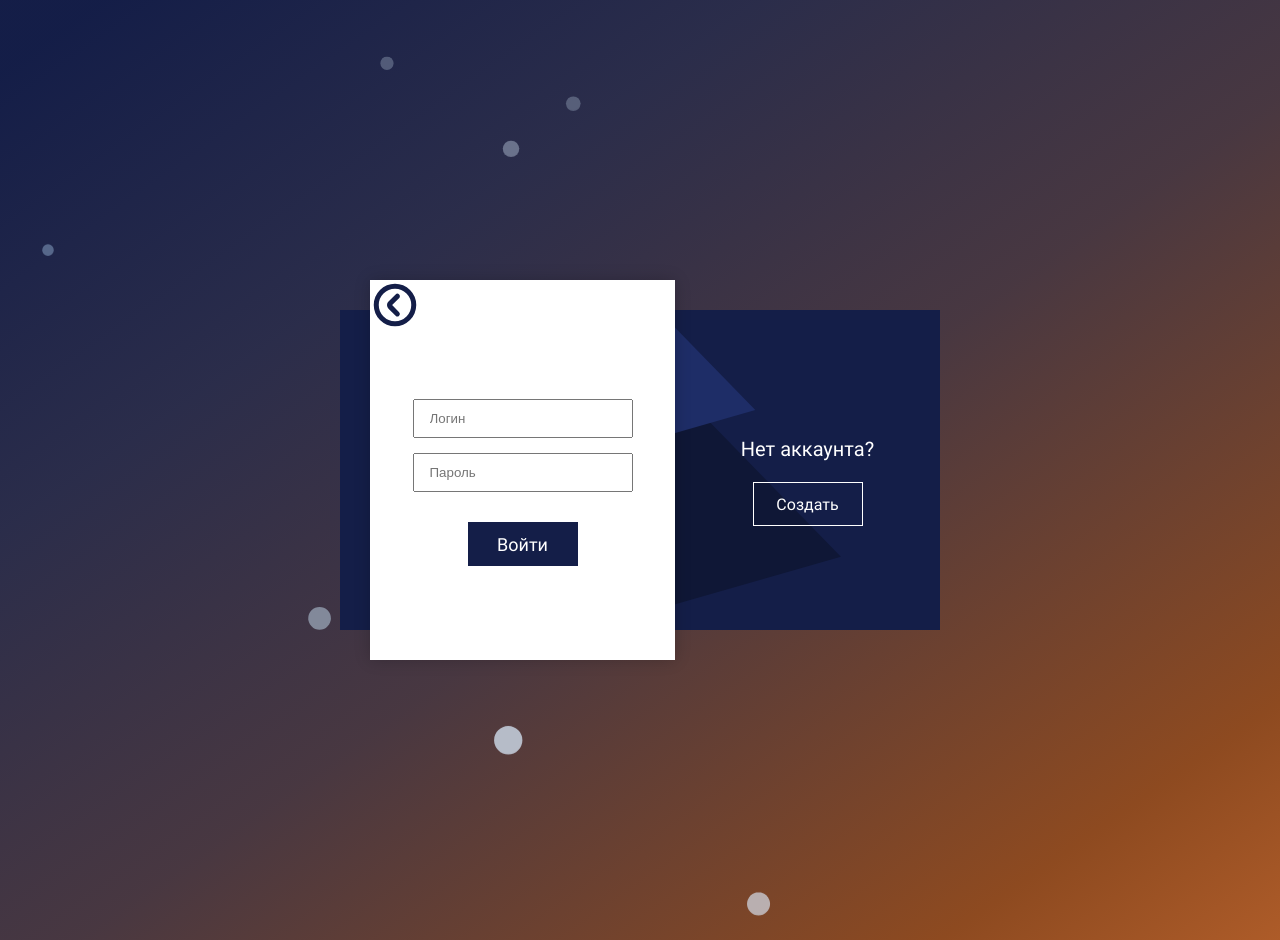
After one commit to SSH1van/SYIP, a PHP site: page /regaut.html in a window 1280 px wide. The commit adds this page. Run offline with PHP 8.4, Linux system fonts and the light colour scheme.

Commit message:
New page with registration and autorisation forms

```diff
--- /dev/null
+++ b/js/regaut/app.js
@@ -0,0 +1,6 @@
+$(".info-item .btn").click(function(){
+    $(".container").toggleClass("log-in");
+  });
+  $(".container-form .btn").click(function(){
+    $(".container").addClass("active");
+  });
--- /dev/null
+++ b/regaut.html
@@ -0,0 +1,108 @@
+<!DOCTYPE html>
+<html lang="ru">
+
+<head>
+    <meta charset="UTF-8">
+    <meta name="viewport" content="width=device-width, initial-scale=1.0">
+
+    <link rel="stylesheet" href="style/style.css">
+    <link rel="stylesheet" href="style/style_fonts.css">
+    <link rel="stylesheet" href="style/regaut/styleRA.css">
+
+    <!-- Favicons -->
+    <link rel="apple-touch-icon" sizes="180x180" href="img/favicon/apple-touch-icon.png">
+    <link rel="icon" type="image/png" sizes="32x32" href="img/favicon/favicon-32x32.png">
+    <link rel="icon" type="image/png" sizes="16x16" href="img/favicon/favicon-16x16.png">
+    <link rel="manifest" href="img/favicon/site.webmanifest">
+    <link rel="mask-icon" href="img/favicon/safari-pinned-tab.svg" color="#5bbad5">
+    <meta name="msapplication-TileColor" content="#da532c">
+    <meta name="theme-color" content="#ffffff">
+
+    <meta mame="description" content="Интеллектуальная собственность">
+    <meta mame="keywords" content="Интеллектуальная собственность">
+    <meta name="googlebot" content="notranslate">
+
+    <title>SYIP</title>
+</head>
+
+<body>
+    <!-- SVG -->
+
+    <!-- Bubbles -->
+    <div class="bubbles reverce">
+        <img src="img/background/bubbles.svg" class="bubbles_svg" alt="">
+    </div>
+
+
+    <div class="container">
+        <div class="box"></div>
+        <div class="container-forms">
+            <div class="container-info">
+                <div class="info-item">
+                    <div class="table">
+                        <div class="table-cell">
+                            <p>
+                                Уже есть аккаунт?
+                            </p>
+                            <div class="btn">
+                                Войти
+                            </div>
+                        </div>
+                    </div>
+                </div>
+                <div class="info-item">
+                    <div class="table">
+                        <div class="table-cell">
+                            <p>
+                                Нет аккаунта?
+                            </p>
+                            <div class="btn">
+                                Создать
+                            </div>
+                        </div>
+                    </div>
+                </div>
+            </div>
+            <div class="container-form">
+                <div class="form-item log-in">
+                    <div class="table">
+                        <div class="table-cell">
+                            <a href="index.html"><svg viewBox="0 0 200 200">
+                                    <path
+                                        d="M100,15a85,85,0,1,0,85,85A84.93,84.93,0,0,0,100,15Zm0,150a65,65,0,1,1,65-65A64.87,64.87,0,0,1,100,165ZM116.5,57.5a9.67,9.67,0,0,0-14,0L74,86a19.92,19.92,0,0,0,0,28.5L102.5,143a9.9,9.9,0,0,0,14-14l-28-29L117,71.5C120.5,68,120.5,61.5,116.5,57.5Z" />
+                                </svg>
+                            </a>
+                            <input name="Username" placeholder="Логин" type="text" /><input name="Password"
+                                placeholder="Пароль" type="Password" />
+                            <div class="btn in">
+                                Войти
+                            </div>
+                        </div>
+                    </div>
+                </div>
+                <div class="form-item sign-up">
+                    <div class="table">
+                        <div class="table-cell">
+                            <a href="index.html"><svg viewBox="0 0 200 200">
+                                    <path
+                                        d="M100,15a85,85,0,1,0,85,85A84.93,84.93,0,0,0,100,15Zm0,150a65,65,0,1,1,65-65A64.87,64.87,0,0,1,100,165ZM116.5,57.5a9.67,9.67,0,0,0-14,0L74,86a19.92,19.92,0,0,0,0,28.5L102.5,143a9.9,9.9,0,0,0,14-14l-28-29L117,71.5C120.5,68,120.5,61.5,116.5,57.5Z" />
+                                </svg>
+                            </a>
+                            <input name="email" placeholder="Email" type="text" /><input name="fullName"
+                                placeholder="Имя" type="text" /><input name="Username" placeholder="Логин"
+                                type="text" /><input name="Password" placeholder="Пароль" type="Password" />
+                            <div class="btn in">
+                                Создать
+                            </div>
+                        </div>
+                    </div>
+                </div>
+            </div>
+        </div>
+    </div>
+
+    <script src="js/jquery.min.js"></script>
+    <script src="js/regaut/app.js"></script>
+</body>
+
+</html>
--- /dev/null
+++ b/style/regaut/styleRA.css
@@ -0,0 +1,355 @@
+.bubbles.reverce {
+    transform: rotate(180deg);
+}
+
+body {
+    position: absolute;
+    left: 0;
+    top: 0;
+    width: 100%;
+    height: 100%;
+    font-family: "Roboto Regular", sans-serif;
+    overflow: hidden;
+}
+
+.table {
+    display: table;
+    width: 100%;
+    height: 100%;
+}
+
+.table-cell {
+    position: relative;
+    display: table-cell;
+    vertical-align: middle;
+    -moz-transition: all 0.5s;
+    -o-transition: all 0.5s;
+    -webkit-transition: all 0.5s;
+    transition: all 0.5s;
+}
+
+.container {
+    position: relative;
+    width: 600px;
+    margin: 30px auto 0;
+    height: 320px;
+    background-color: hsla(229, 56%, 18%, 1);
+    top: 50%;
+    margin-top: -160px;
+    -moz-transition: all 0.5s;
+    -o-transition: all 0.5s;
+    -webkit-transition: all 0.5s;
+    transition: all 0.5s;
+}
+
+.container .box {
+    position: absolute;
+    left: 0;
+    top: 0;
+    width: 100%;
+    height: 100%;
+    overflow: hidden;
+}
+
+.container .box:before,
+.container .box:after {
+    content: " ";
+    position: absolute;
+    left: 152px;
+    top: 50px;
+    background-color: rgb(15, 23, 54);
+    transform: rotateX(52deg) rotateY(15deg) rotateZ(-38deg);
+    width: 300px;
+    height: 285px;
+    -moz-transition: all 0.5s;
+    -o-transition: all 0.5s;
+    -webkit-transition: all 0.5s;
+    transition: all 0.5s;
+}
+
+.container .box:after {
+    background-color: rgb(30, 45, 103);
+    top: -10px;
+    left: 80px;
+    width: 320px;
+    height: 180px;
+}
+
+.container .container-forms {
+    position: relative;
+}
+
+.container .btn,
+.container input {
+    padding: 10px 15px;
+}
+
+.container input {
+    margin: 0 auto 15px;
+    display: block;
+    width: 220px;
+    -moz-transition: all 0.3s;
+    -o-transition: all 0.3s;
+    -webkit-transition: all 0.3s;
+    transition: all 0.3s;
+}
+
+.container .container-forms .container-info {
+    text-align: left;
+    font-size: 0;
+}
+
+.container .container-forms .container-info .info-item {
+    text-align: center;
+    font-size: 16px;
+    width: 300px;
+    height: 320px;
+    display: inline-block;
+    vertical-align: top;
+    color: #fff;
+    opacity: 1;
+    -moz-transition: all 0.3s;
+    -o-transition: all 0.3s;
+    -webkit-transition: all 0.3s;
+    transition: all 0.3s;
+}
+
+.container .container-forms .container-info .info-item p {
+    font-size: 20px;
+    margin: 20px;
+}
+
+.container .container-forms .container-info .info-item .btn {
+    background-color: transparent;
+    border: 1px solid #fff;
+}
+
+.container .container-forms .container-info .info-item .table-cell {
+    padding-right: 35px;
+}
+
+.container .container-forms .container-info .info-item:nth-child(2) .table-cell {
+    padding-left: 35px;
+    padding-right: 0;
+}
+
+.container .container-form {
+    overflow: hidden;
+    position: absolute;
+    left: 30px;
+    top: -30px;
+    width: 305px;
+    height: 380px;
+    background-color: #fff;
+    box-shadow: 0 0 15px 0 rgba(0, 0, 0, 0.2);
+    -moz-transition: all 0.5s;
+    -o-transition: all 0.5s;
+    -webkit-transition: all 0.5s;
+    transition: all 0.5s;
+}
+
+.container .container-form:before {
+    content: "✔";
+    position: absolute;
+    left: 160px;
+    top: -50px;
+    color: hsla(229, 56%, 18%, 1);
+    font-size: 130px;
+    opacity: 0;
+    -moz-transition: all 0.5s;
+    -o-transition: all 0.5s;
+    -webkit-transition: all 0.5s;
+    transition: all 0.5s;
+}
+
+.container .container-form .btn {
+    position: relative;
+    margin-top: 30px;
+}
+
+.container .form-item {
+    position: absolute;
+    left: 0;
+    top: 0;
+    width: 100%;
+    height: 100%;
+    opacity: 1;
+    -moz-transition: all 0.5s;
+    -o-transition: all 0.5s;
+    -webkit-transition: all 0.5s;
+    transition: all 0.5s;
+}
+
+.container .form-item.sign-up {
+    position: absolute;
+    left: -100%;
+    opacity: 0;
+}
+
+.container.log-in .box:before {
+    position: absolute;
+    left: 180px;
+    top: 62px;
+    height: 265px;
+}
+
+.container.log-in .box:after {
+    top: 22px;
+    left: 192px;
+    width: 324px;
+    height: 220px;
+}
+
+.container.log-in .container-form {
+    left: 265px;
+}
+
+.container.log-in .container-form .form-item.sign-up {
+    left: 0;
+    opacity: 1;
+}
+
+.container.log-in .container-form .form-item.log-in {
+    left: -100%;
+    opacity: 0;
+}
+
+.container.active {
+    width: 260px;
+    height: 140px;
+    margin-top: -70px;
+}
+
+.container.active .container-form {
+    left: 30px;
+    width: 200px;
+    height: 200px;
+}
+
+.container.active .container-form:before {
+    content: "✔";
+    position: absolute;
+    left: 51px;
+    top: 5px;
+    color: hsla(229, 56%, 18%, 1);
+    font-size: 130px;
+    opacity: 1;
+}
+
+.container.active input,
+.container.active .btn,
+.container.active .info-item {
+    display: none;
+    opacity: 0;
+    padding: 0px;
+    margin: 0 auto;
+    height: 0;
+}
+
+.container.active .form-item {
+    height: 100%;
+}
+
+.container.active .container-forms .container-info .info-item {
+    height: 0%;
+    opacity: 0;
+}
+
+svg {
+    position: absolute;
+    top: 0;
+    left: 0;
+    content: "";
+    width: 50px;
+    height: 50px;
+    fill: hsla(229, 56%, 18%, 1);
+    cursor: pointer;
+    transition: all 0.5s;
+}
+
+svg:hover {
+    fill: rgb(30, 45, 103);
+    transform: rotate(-15deg);
+    width: 55px;
+    height: 55px;
+}
+
+/* RGB Button
+======================*/
+.container .btn {
+    cursor: pointer;
+    text-align: center;
+    margin: 0 auto;
+    width: 110px;
+    color: #fff;
+    background-color: hsla(229, 56%, 18%, 1);
+    opacity: 1;
+    -moz-transition: all 0.5s;
+    -o-transition: all 0.5s;
+    -webkit-transition: all 0.5s;
+    transition: all 0.5s;
+}
+
+.btn.in {
+    border: none;
+    outline: none;
+
+    position: relative;
+    z-index: 0;
+}
+
+.btn.in:before {
+    content: "";
+    background: linear-gradient(45deg,
+            #ff0000,
+            #ff7300,
+            #fffb00,
+            #48ff00,
+            #00ffd5,
+            #002bff,
+            #7a00ff,
+            #ff00c8,
+            #ff0000);
+    position: absolute;
+    top: -2px;
+    left: -2px;
+    background-size: 400%;
+    z-index: -1;
+    filter: blur(5px);
+    width: calc(100% + 4px);
+    height: calc(100% + 4px);
+    animation: glowing 20s linear infinite;
+    opacity: 0;
+    transition: opacity 0.3s ease-in-out;
+    border-radius: 10px;
+}
+
+.btn.in:hover:before {
+    opacity: 1;
+}
+
+.btn.in:after {
+    z-index: -1;
+    content: "";
+    position: absolute;
+    width: 100%;
+    height: 100%;
+    background: hsla(229, 56%, 18%, 1);
+    left: 0;
+    top: 0;
+    border-radius: 10px;
+}
+
+@keyframes glowing {
+    0% {
+        background-position: 0 0;
+    }
+
+    50% {
+        background-position: 400% 0;
+    }
+
+    100% {
+        background-position: 0 0;
+    }
+}
--- a/style/style.css
+++ b/style/style.css
@@ -44,7 +44,7 @@ h6 {
     margin: 0 auto;
 }
 
-button {
+a {
     background-color: transparent;
     border: 3px solid #fff;
 
```
Also changed, not shown: index.html (+6 -6 lines), img/icon/arrow.svg (added), img/icon/qr.png (renamed from img/intro/qr.png), style/back-arrow-direction-down-right-left-up-2-svgrepo-com.svg (added).
